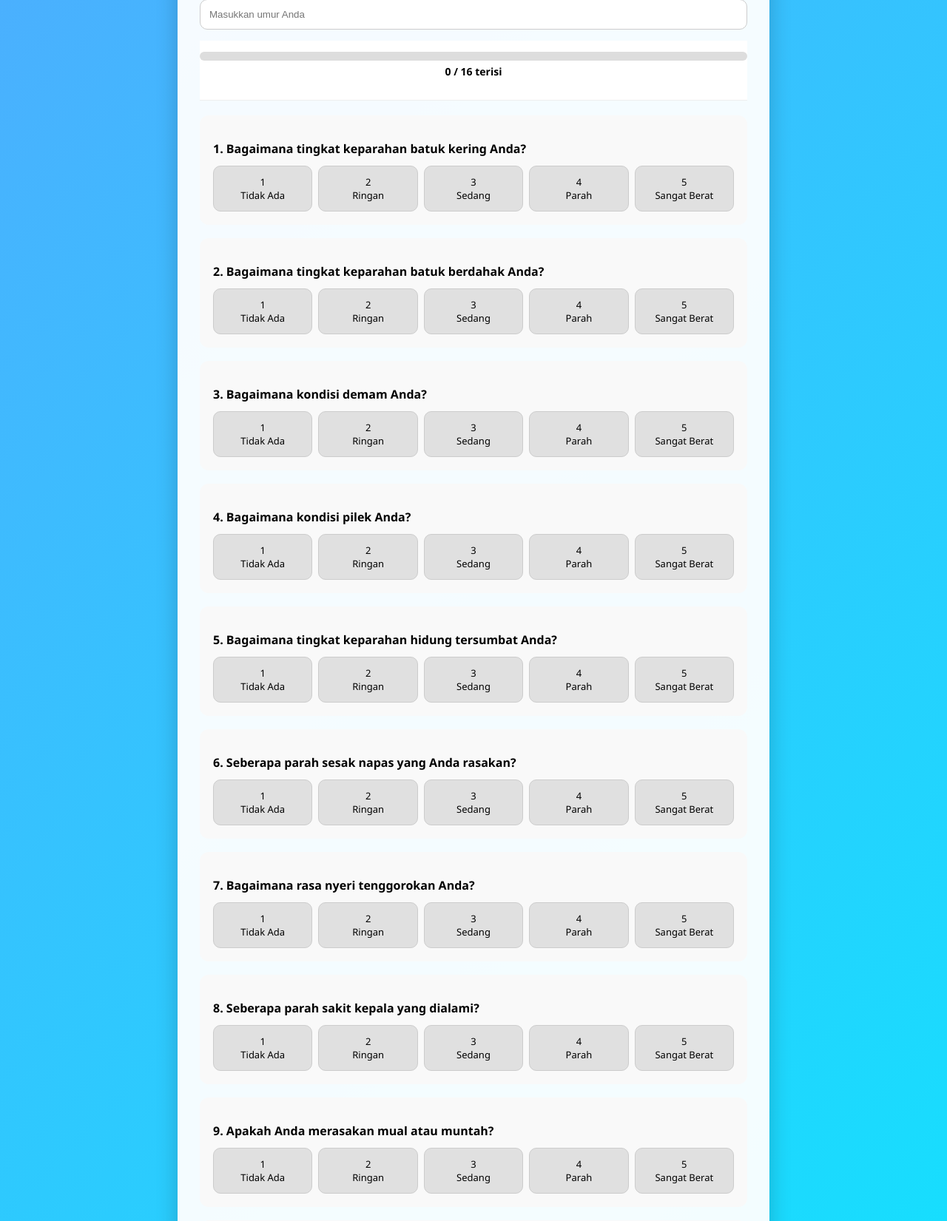
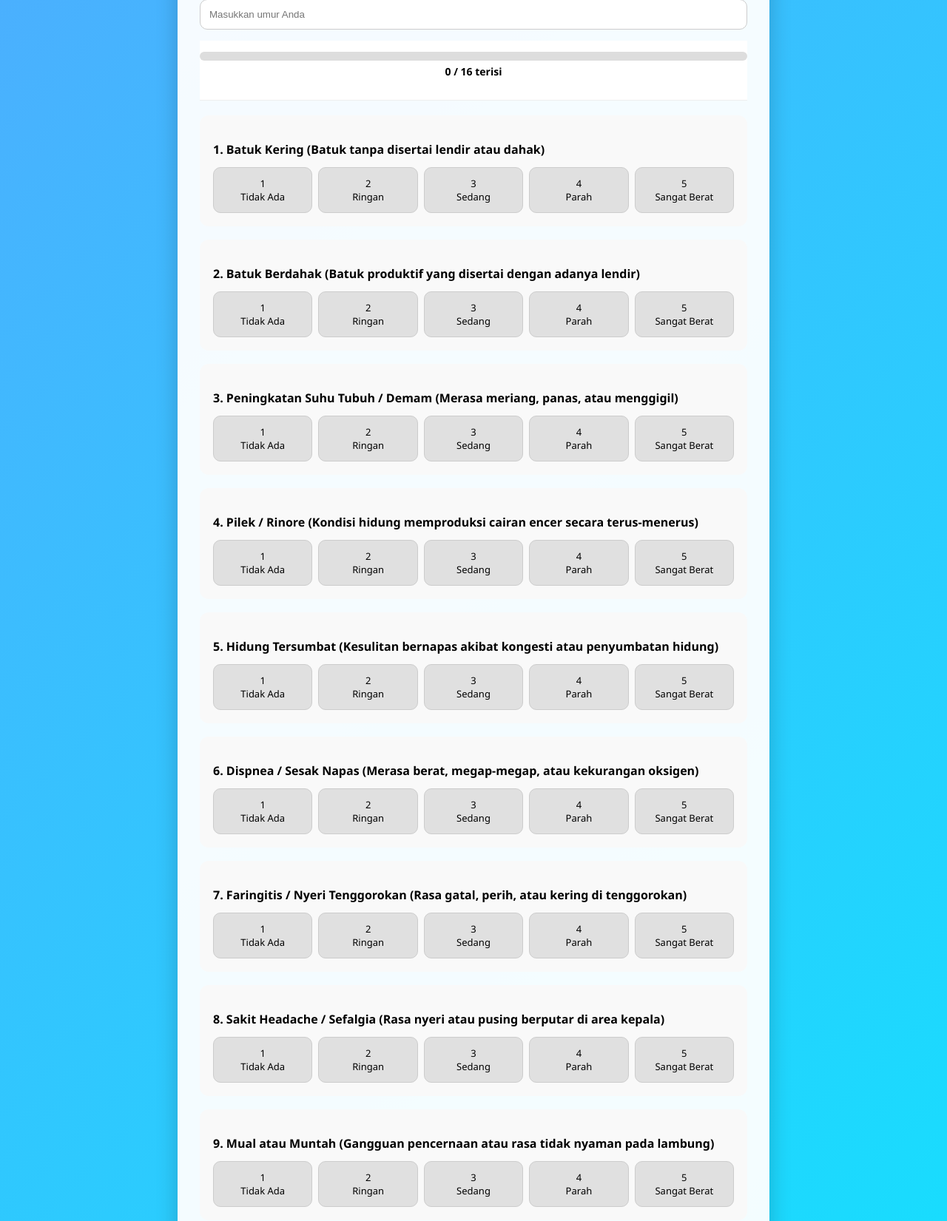
Before and after one commit to valentardiansah273-gif/ISPA-WEB, a Flask app: page /form in a window 1280 px wide. Shown: the part 254-1905 px from the top of the page at 74% size. Run offline with Flask 3, Linux system fonts and the light colour scheme; a user stored in the database is signed in; parts of the project's set-up code (start-up, migrations or seed data) failed here and were passed over; some libraries are stand-ins or nearby versions.

Commit message:
Upgrade form input skala 1-5 dengan terminologi medis dan normalisasi backend

```diff
--- a/web/templates/index.html
+++ b/web/templates/index.html
@@ -103,6 +103,7 @@
         .question p {
             margin-bottom: 12px;
             font-weight: 600;
+            line-height: 1.5;
         }
 
         /* TAMPILAN SKALA 1-5 */
@@ -227,22 +228,22 @@
         </div>
 
         {% set pertanyaan = [
-        "Bagaimana tingkat keparahan batuk kering Anda?",
-        "Bagaimana tingkat keparahan batuk berdahak Anda?",
-        "Bagaimana kondisi demam Anda?",
-        "Bagaimana kondisi pilek Anda?",
-        "Bagaimana tingkat keparahan hidung tersumbat Anda?",
-        "Seberapa parah sesak napas yang Anda rasakan?",
-        "Bagaimana rasa nyeri tenggorokan Anda?",
-        "Seberapa parah sakit kepala yang dialami?",
-        "Apakah Anda merasakan mual atau muntah?",
-        "Seberapa parah rasa nyeri dada Anda?",
-        "Bagaimana tingkat keparahan suara serak Anda?",
-        "Seberapa parah rasa kelelahan yang Anda rasakan?",
-        "Apakah Anda mengalami berkeringat di malam hari?",
-        "Seberapa jauh nafsu makan Anda menurun?",
-        "Bagaimana tingkat kehilangan penciuman Anda?",
-        "Seberapa parah rasa nyeri saat menelan?"
+        "Batuk Kering (Batuk tanpa disertai lendir atau dahak)",
+        "Batuk Berdahak (Batuk produktif yang disertai dengan adanya lendir)",
+        "Peningkatan Suhu Tubuh / Demam (Merasa meriang, panas, atau menggigil)",
+        "Pilek / Rinore (Kondisi hidung memproduksi cairan encer secara terus-menerus)",
+        "Hidung Tersumbat (Kesulitan bernapas akibat kongesti atau penyumbatan hidung)",
+        "Dispnea / Sesak Napas (Merasa berat, megap-megap, atau kekurangan oksigen)",
+        "Faringitis / Nyeri Tenggorokan (Rasa gatal, perih, atau kering di tenggorokan)",
+        "Sakit Headache / Sefalgia (Rasa nyeri atau pusing berputar di area kepala)",
+        "Mual atau Muntah (Gangguan pencernaan atau rasa tidak nyaman pada lambung)",
+        "Nyeri Dada / Pleuritic Pain (Rasa tertekan atau nyeri tidur/tajam di dada saat bernapas)",
+        "Disfonia / Suara Serak (Perubahan kualitas suara menjadi parau atau mengecil)",
+        "Fatigue / Kelelahan Akut (Rasa lemas atau kehilangan energi yang amat sangat)",
+        "Hiperhidrosis Nokturnal (Berkeringat secara berlebihan di malam hari saat tidur)",
+        "Penurunan Nafsu Makan (Kehilangan selera makan secara drastis dalam beberapa hari terakhir)",
+        "Anosmia / Hilang Penciuman (Penurunan atau hilangnya kemampuan mendeteksi bau)",
+        "Odinofagia / Nyeri Saat Menelan (Rasa sakit di tenggorokan ketika menelan makanan atau air)"
         ] %}
 
         {% for i in range(pertanyaan|length) %}
@@ -306,7 +307,6 @@ function updateProgress() {
         answered + " / " + total + " terisi";
 }
 
-// Diubah agar mendeteksi semua tombol radio 1-5 yang baru
 document.querySelectorAll('input[type="radio"]').forEach((radio) => {
     radio.addEventListener("change", updateProgress);
 });
```
